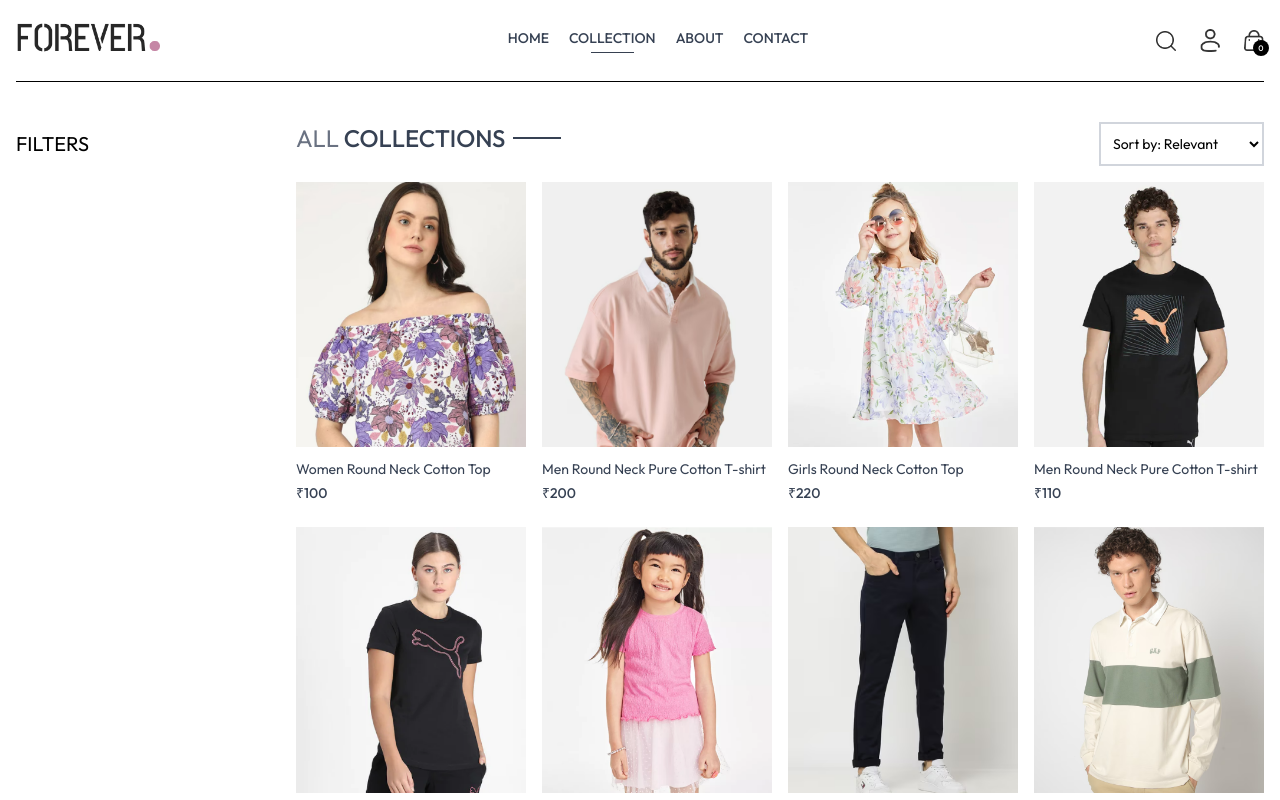
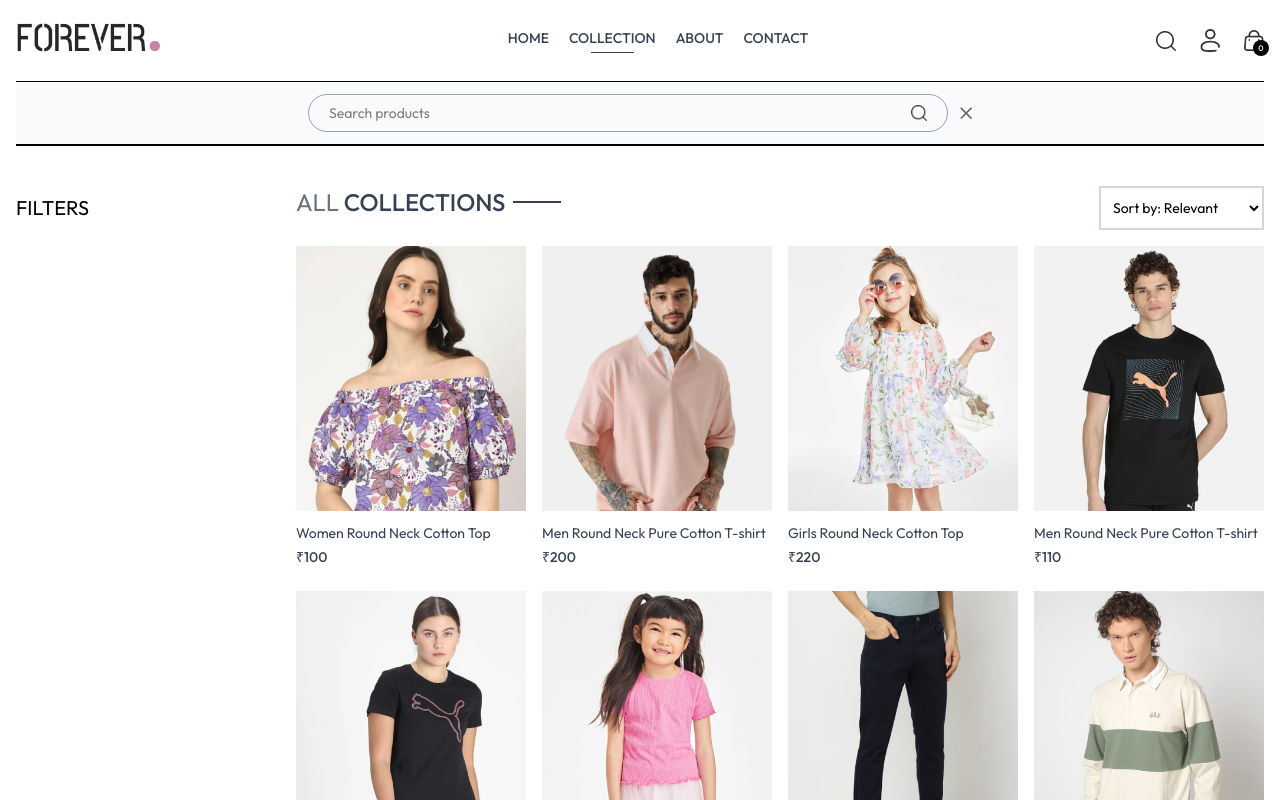
Before and after one commit to Smrd1104/mens-wear, a React (Vite) app in the folder frontend/: page /collection in a window 1280 px wide. Both pictures are taken after a click on the picture 1165 px from the left and 40 px from the top of the page. Shown: the top 800 px of the page. Built offline with nearby package versions, Linux system fonts and the light colour scheme.

Commit message:
search bar and collection batch integrated

```diff
--- a/frontend/src/App.jsx
+++ b/frontend/src/App.jsx
@@ -10,12 +10,14 @@
 import PlaceOrder from "./pages/PlaceOrder"
 import Navbar from "./components/Navbar"
 import Footer from "./components/Footer"
+import SearchBar from "./components/SearchBar"
 
 
 function App() {
   return (
     <div className="px-4 overflow-hidden">
       <Navbar />
+      <SearchBar />
       <Routes>
         <Route path="/" element={<Home />} />
         <Route path="/collection" element={<Collection />} />
--- a/frontend/src/components/Navbar.jsx
+++ b/frontend/src/components/Navbar.jsx
@@ -1,10 +1,12 @@
-import { useState } from "react";
+import { useContext, useState } from "react";
 import { assets } from "../assets/frontend_assets/assets";
 import { Link, NavLink } from "react-router-dom";
+import { ShopContext } from "../context/ShopContext";
 
 const Navbar = () => {
 
   const [visible, setVisible] = useState(false)
+  const { setShowSearch } = useContext(ShopContext)
   return (
     <div className="flex items-center justify-between py-5 font-medium">
       <Link to="/"> <img src={assets.logo} alt="Logo" className="w-36 " /></Link>
@@ -53,7 +55,7 @@
       </ul>
 
       <div className="flex items-center gap-6">
-        <img src={assets.search_icon} className="w-5 cursor-pointer" alt="" />
+        <img onClick={() => setShowSearch(true)} src={assets.search_icon} className="w-5 cursor-pointer" alt="" />
         <div className="group relative">
           <img src={assets.profile_icon} className="w-5 cursor-pointer" alt="" />
           <div className="group-hover:block hidden absolute dropdown-menu right-0 pt-4">
--- /dev/null
+++ b/frontend/src/components/SearchBar.jsx
@@ -0,0 +1,50 @@
+import React, { useContext, useEffect, useState } from 'react';
+import { ShopContext } from '../context/ShopContext';
+import { assets } from '../assets/frontend_assets/assets';
+import { useLocation } from 'react-router-dom';
+
+const SearchBar = () => {
+  const { search, showSearch, setSearch, setShowSearch } = useContext(ShopContext);
+  const [visible, setVisible] = useState(false);
+  const location = useLocation();
+
+  // Show the search bar only on "collection" pages when showSearch is true
+  useEffect(() => {
+    if (location.pathname.includes('collection') && showSearch) {
+      setVisible(true);
+    } else {
+      setVisible(false);
+    }
+  }, [location, showSearch]);
+
+  // Don't render anything if not visible
+  if (!showSearch || !visible) return null;
+
+  return (
+    <div className="border-t border-b bg-gray-50 text-center py-3">
+      <div className="inline-flex items-center gap-3">
+        {/* Search Input */}
+        <div className="flex items-center border border-gray-400 px-5 rounded-full w-[75vw] sm:w-[50vw]">
+          <input
+            value={search}
+            onChange={(e) => setSearch(e.target.value)}
+            className="flex-1 outline-none bg-inherit text-sm py-2"
+            type="text"
+            placeholder="Search products"
+          />
+          <img src={assets.search_icon} alt="search" className="w-4" />
+        </div>
+
+        {/* Close (X) icon */}
+        <img
+          onClick={() => setShowSearch(false)}
+          src={assets.cross_icon}
+          alt="close"
+          className="w-3 cursor-pointer"
+        />
+      </div>
+    </div>
+  );
+};
+
+export default SearchBar;
--- a/frontend/src/context/ShopContext.jsx
+++ b/frontend/src/context/ShopContext.jsx
@@ -1,19 +1,24 @@
-// src/context/ShopContext.jsx
-import { createContext } from "react";
+import { createContext, useState } from "react";
 import { products } from "../assets/frontend_assets/assets";
 
 // Create context
 export const ShopContext = createContext();
 
 // Provider component
-const ShopContextProvider = ({ children }) => {
+export const ShopProvider = ({ children }) => {
   const currency = "₹";
   const deliver_fee = 10;
+  const [search, setSearch] = useState('');
+  const [showSearch, setShowSearch] = useState(false);
 
   const value = {
     products,
     currency,
     deliver_fee,
+    search,
+    setSearch,
+    showSearch,
+    setShowSearch,
   };
 
   return (
@@ -22,5 +27,3 @@
     </ShopContext.Provider>
   );
 };
-
-export default ShopContextProvider;
--- a/frontend/src/main.jsx
+++ b/frontend/src/main.jsx
@@ -3,14 +3,14 @@
 import { BrowserRouter } from 'react-router-dom';
 import App from './App.jsx';
 import './index.css';
-import ShopContextProvider from './context/ShopContext.jsx';
+import { ShopProvider } from './context/ShopContext.jsx';
 
 ReactDOM.createRoot(document.getElementById('root')).render(
   <React.StrictMode>
     <BrowserRouter>
-      <ShopContextProvider>
+      <ShopProvider >
         <App />
-      </ShopContextProvider>
+      </ShopProvider >
 
     </BrowserRouter>
   </React.StrictMode>
--- a/frontend/src/pages/Collection.jsx
+++ b/frontend/src/pages/Collection.jsx
@@ -5,7 +5,7 @@
 import ProductItem from "../components/ProductItem";
 
 const Collection = () => {
-  const { products } = useContext(ShopContext);
+  const { products, search, showSearch } = useContext(ShopContext);
   const [showFilter, setShowFilter] = useState(false);
   const [filterProducts, setFilterProducts] = useState([]);
   const [visibleCount, setVisibleCount] = useState(8); // Initially show 8
@@ -33,6 +33,13 @@
   const applyFilter = () => {
     let productsCopy = [...products];
 
+     // ✅ Apply search filter
+  if (showSearch && search) {
+    productsCopy = productsCopy.filter(item =>
+      item.name?.toLowerCase().includes(search.toLowerCase())
+    );
+  }
+
     productsCopy = productsCopy.filter((item) => {
       const categoryMatch = category.length === 0 || category.includes(item.category);
       const subCategoryMatch = subCategory.length === 0 || subCategory.includes(item.subCategory);
@@ -56,7 +63,7 @@
 
   useEffect(() => {
     applyFilter();
-  }, [category, subCategory, sortOption]);
+  }, [category, subCategory, sortOption, search, showSearch]);
 
   // Load more handler
   const handleLoadMore = () => {
```
